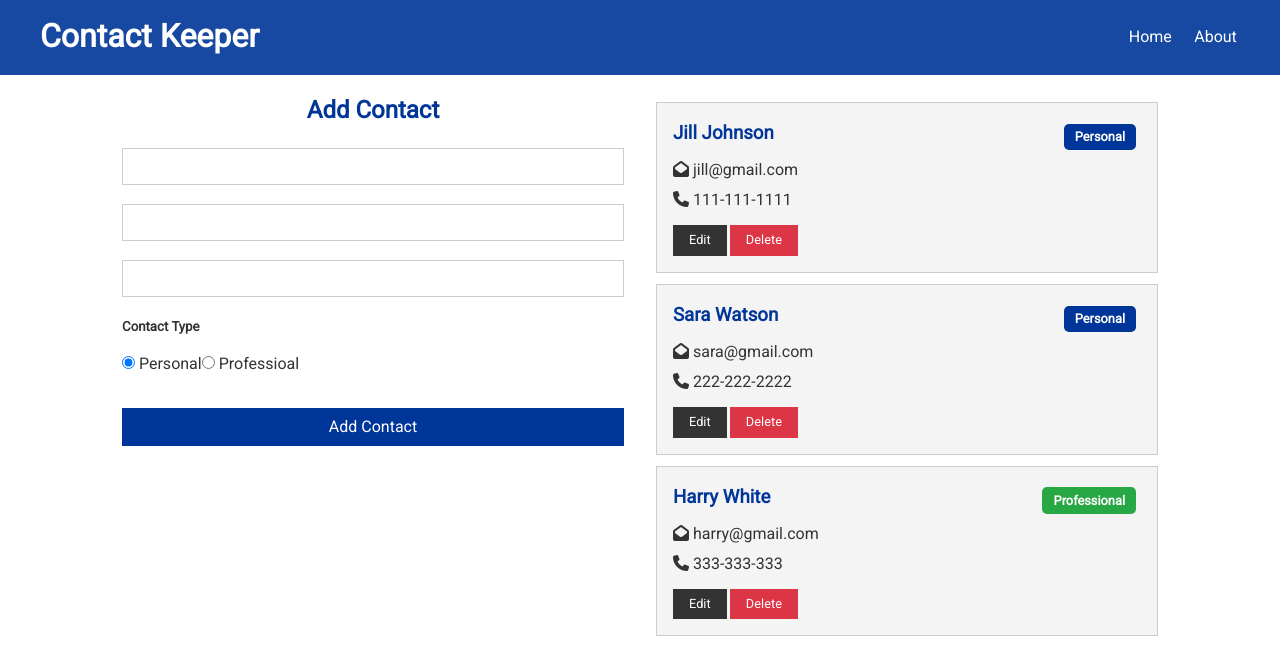
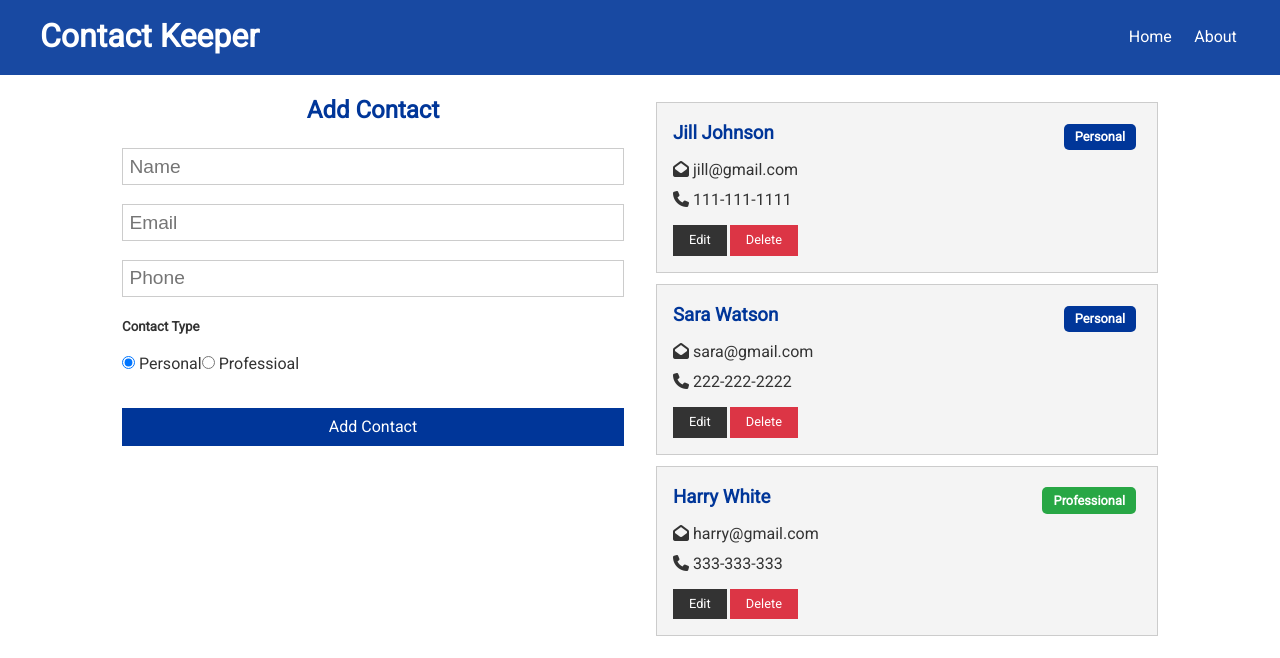
Before and after one commit to ruhankhandakar/contact-keeper, a React (Create React App) app in the folder client/: page / in a window 1280 px wide. Shown: the top 658 px of the page. Built offline with nearby package versions, Linux system fonts and the light colour scheme; some icons are missing.

Commit message:
update and delete contact

```diff
--- a/client/src/components/contacts/ContactForm.jsx
+++ b/client/src/components/contacts/ContactForm.jsx
@@ -1,8 +1,22 @@
-import React, { useState, useContext } from "react";
+import React, { useState, useContext, useEffect } from "react";
 import contactContext from "../../context/contact/contactContext";
 
 const ContactForm = () => {
   const ContactContext = useContext(contactContext);
+  const { addContact, current, clearCurrent, updateContact } = ContactContext;
+
+  useEffect(() => {
+    if (current !== null) {
+      setContact(current);
+    } else {
+      setContact({
+        name: "",
+        email: "",
+        phone: "",
+        type: "personal"
+      });
+    }
+  }, [ContactContext, current]);
 
   const [contact, setContact] = useState({
     name: "",
@@ -19,7 +33,12 @@
   };
   const handleSubmit = e => {
     e.preventDefault();
-    ContactContext.addContact(contact);
+    if (!current) {
+      addContact(contact);
+    } else {
+      updateContact(contact);
+      clearAll();
+    }
 
     setContact({
       name: "",
@@ -28,12 +47,37 @@
       type: "personal"
     });
   };
+
+  const clearAll = () => {
+    clearCurrent();
+  };
+
   return (
     <form onSubmit={handleSubmit}>
-      <h2 className="text-primary">Add Contact</h2>
-      <input type="text" name="name" value={name} onChange={handleChange} />
-      <input type="email" name="email" value={email} onChange={handleChange} />
-      <input type="text" name="phone" value={phone} onChange={handleChange} />
+      <h2 className="text-primary">
+        {current ? "Update Contact" : "Add Contact"}
+      </h2>
+      <input
+        type="text"
+        name="name"
+        value={name}
+        onChange={handleChange}
+        placeholder="Name"
+      />
+      <input
+        type="email"
+        name="email"
+        value={email}
+        onChange={handleChange}
+        placeholder="Email"
+      />
+      <input
+        type="text"
+        name="phone"
+        value={phone}
+        onChange={handleChange}
+        placeholder="Phone"
+      />
       <h5>Contact Type</h5>
       <input
         type="radio"
@@ -54,10 +98,17 @@
       <div>
         <input
           type="submit"
-          value="Add Contact"
+          value={current ? "Update Contact" : "Add Contact"}
           className="btn btn-primary btn-block"
         />
       </div>
+      {current && (
+        <div>
+          <button className="btn btn-light btn-block" onClick={clearAll}>
+            Clear
+          </button>
+        </div>
+      )}
     </form>
   );
 };
--- a/client/src/components/contacts/ContactItem.jsx
+++ b/client/src/components/contacts/ContactItem.jsx
@@ -3,11 +3,19 @@
 import contactContext from "../../context/contact/contactContext";
 
 const ContactItem = ({ contact }) => {
-  const { deleteContact } = useContext(contactContext);
+  const { deleteContact, setCurrent, clearCurrent } = useContext(
+    contactContext
+  );
   const { id, name, email, phone, type } = contact;
+
   const handleDelete = () => {
     deleteContact(id);
+    clearCurrent();
   };
+  const handleEdit = () => {
+    setCurrent(contact);
+  };
+
   return (
     <div className="card bg-light">
       <h3 className="text-primary text-left">
@@ -34,7 +42,9 @@
         )}
       </ul>
       <p>
-        <button className="btn btn-dark btn-sm">Edit</button>
+        <button className="btn btn-dark btn-sm" onClick={handleEdit}>
+          Edit
+        </button>
         <button className="btn btn-danger btn-sm" onClick={handleDelete}>
           Delete
         </button>
--- a/client/src/context/contact/ContactState.js
+++ b/client/src/context/contact/ContactState.js
@@ -36,7 +36,8 @@
         phone: "333-333-333",
         type: "professional"
       }
-    ]
+    ],
+    current: null
   };
 
   const [state, dispatch] = useReducer(contactReducer, initialState);
@@ -55,10 +56,24 @@
       payload: id
     });
   // Set Current Contact
+  const setCurrent = contact =>
+    dispatch({
+      type: SET_CURRENT,
+      payload: contact
+    });
 
   // Clear Current Contact
+  const clearCurrent = () =>
+    dispatch({
+      type: CLEAR_CURRENT
+    });
 
   // Update Contact
+  const updateContact = contact =>
+    dispatch({
+      type: UPDATE_CONTACT,
+      payload: contact
+    });
 
   // Filter Contacts
 
@@ -68,8 +83,12 @@
     <contactContext.Provider
       value={{
         contacts: state.contacts,
+        current: state.current,
         addContact,
-        deleteContact
+        deleteContact,
+        setCurrent,
+        clearCurrent,
+        updateContact
       }}
     >
       {props.children}
--- a/client/src/context/contact/contactReducer.js
+++ b/client/src/context/contact/contactReducer.js
@@ -19,6 +19,17 @@
         ...state,
         contacts: state.contacts.filter(contact => contact.id !== payload)
       };
+    case SET_CURRENT:
+      return { ...state, current: payload };
+    case CLEAR_CURRENT:
+      return { ...state, current: null };
+    case UPDATE_CONTACT:
+      return {
+        ...state,
+        contacts: state.contacts.map(contact =>
+          contact.id === payload.id ? payload : contact
+        )
+      };
     default:
       return state;
   }
```
